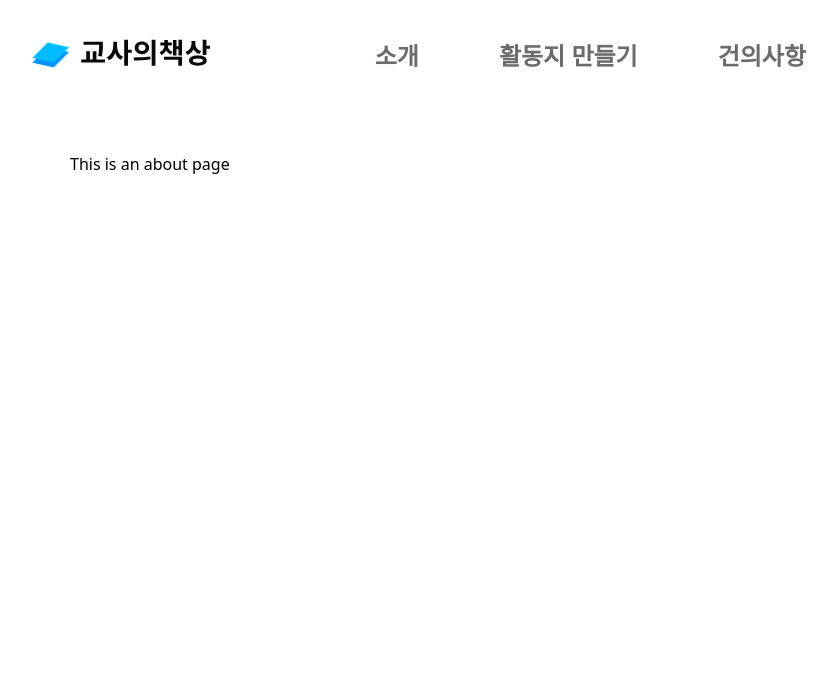
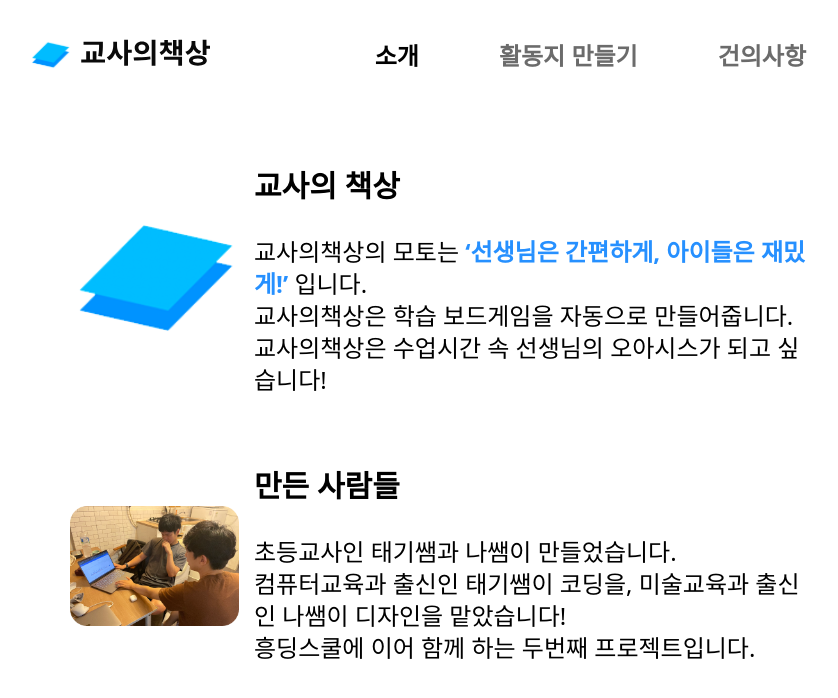
Before and after one commit to hoetaek/tdesk_front, a Vue app: page /about in a window 1280 px wide. Shown: the top 698 px of the page, without its empty margins (202-1040 px from the left). Built offline with nearby package versions, Linux system fonts and the light colour scheme.

Commit message:
feat: about page

```diff
--- a/src/App.vue
+++ b/src/App.vue
@@ -1,13 +1,18 @@
 <script setup>
 import { RouterView } from "vue-router";
-import NavbarHeader from "@/components/NavbarHeader.vue";
+import NavbarHeader from "@/components/navbar/NavbarHeader.vue";
 </script>
 
 <template>
   <div class="mx-56 px-2">
     <navbar-header></navbar-header>
-    <div class="p-10">
+    <div class="px-10 py-14">
       <router-view />
     </div>
   </div>
 </template>
+<style>
+.router-link-active {
+  color: #000000 !important;
+}
+</style>
--- a/src/components/NavbarHeader.vue
+++ b/src/components/navbar/NavbarHeader.vue
@@ -14,6 +14,6 @@
 </template>
 
 <script>
-import NavbarItem from "./NavbarItem.vue";
+import NavbarItem from "@/components/navbar/NavbarItem.vue";
 export default { components: { NavbarItem } };
 </script>
--- a/src/views/AboutView.vue
+++ b/src/views/AboutView.vue
@@ -1,5 +1,43 @@
 <template>
   <div class="about">
-    <h1>This is an about page</h1>
+    <div>
+      <div class="flex items-center">
+        <div class="basis-1/4"><img src="@/assets/logo.svg" width="169" /></div>
+        <div class="basis-3/4">
+          <strong class="text-3xl">교사의 책상</strong>
+          <div class="text-2xl">
+            <br />
+            <p>
+              교사의책상의 모토는
+              <span class="text-primary font-bold"
+                >‘선생님은 간편하게, 아이들은 재밌게!’ </span
+              >입니다.
+            </p>
+            <p>교사의책상은 학습 보드게임을 자동으로 만들어줍니다.</p>
+            <p>교사의책상은 수업시간 속 선생님의 오아시스가 되고 싶습니다!</p>
+          </div>
+        </div>
+      </div>
+      <br />
+      <br />
+      <br />
+      <div class="flex items-center">
+        <div class="basis-1/4">
+          <img src="@/assets/avatar.png" width="169" />
+        </div>
+        <div class="basis-3/4">
+          <strong class="text-3xl">만든 사람들</strong>
+          <div class="text-2xl">
+            <br />
+            <p>초등교사인 태기쌤과 나쌤이 만들었습니다.</p>
+            <p>
+              컴퓨터교육과 출신인 태기쌤이 코딩을, 미술교육과 출신인 나쌤이
+              디자인을 맡았습니다!
+            </p>
+            <p>흥딩스쿨에 이어 함께 하는 두번째 프로젝트입니다.</p>
+          </div>
+        </div>
+      </div>
+    </div>
   </div>
 </template>
```
Also changed, not shown: src/assets/avatar.png (added), src/assets/logo.svg, src/components/navbar/NavbarItem.vue (renamed from src/components/NavbarItem.vue).
